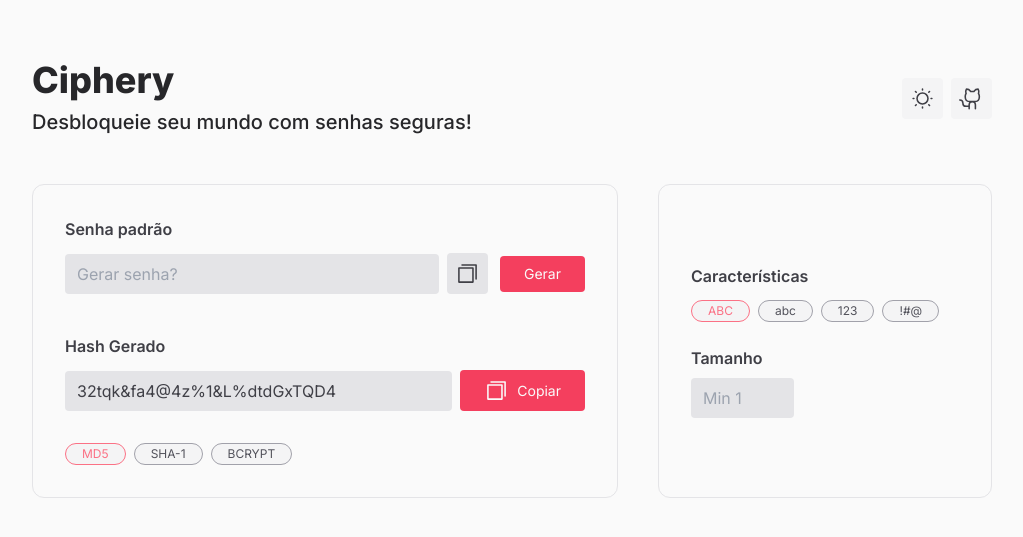
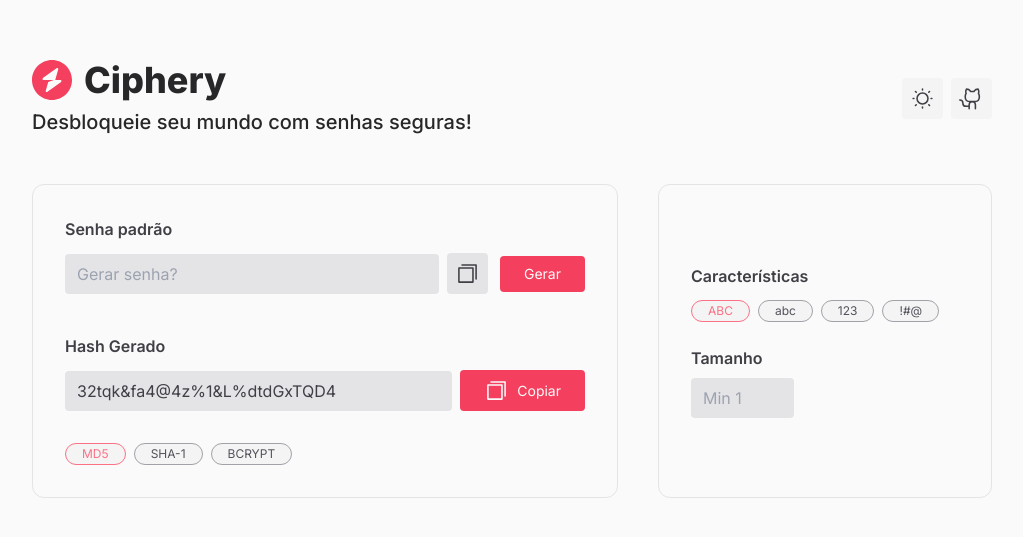
Before and after one commit to gleysonabreu/ciphery, a Next.js app: page / in a window 1280 px wide. Shown: the part 121-658 px from the top of the page, without its empty margins (128-1151 px from the left). Built offline with nearby package versions, Linux system fonts and the light colour scheme.

Commit message:
:lipstick: feat: add logo symbol to header

```diff
--- a/src/app/page.tsx
+++ b/src/app/page.tsx
@@ -1,12 +1,16 @@
 'use client';
 import { CopySimple, GithubLogo, SunDim } from "@phosphor-icons/react";
+import Image from "next/image";
 
 export default function Home() {
   return (
     <main className="flex p-5 lg:p-0 items-center justify-center min-h-screen flex-col lg:mx-40 lg:my-auto gap-12">
       <header className="flex flex-col md:flex-row w-full items-center justify-between gap-5 md:gap-0">
-        <div className="flex flex-col gap-2">
-          <h1 className="text-3xl lg:text-4xl font-extrabold text-zinc-800 dark:text-zinc-200">Ciphery</h1>
+        <div className="flex flex-col gap-2 items-center md:items-start">
+          <div className="flex gap-3">
+            <Image src='/logo-symbol.svg' width={40} height={40} alt="Logo" />
+            <h1 className="text-3xl lg:text-4xl font-extrabold text-zinc-800 dark:text-zinc-200">Ciphery</h1>
+          </div>
           <p className="text-sm lg:text-xl dark:text-zinc-500 text-zinc-800 font-medium">Desbloqueie seu mundo com senhas seguras!</p>
         </div>
 
```
Also changed, not shown: public/logo-symbol.svg (added).
